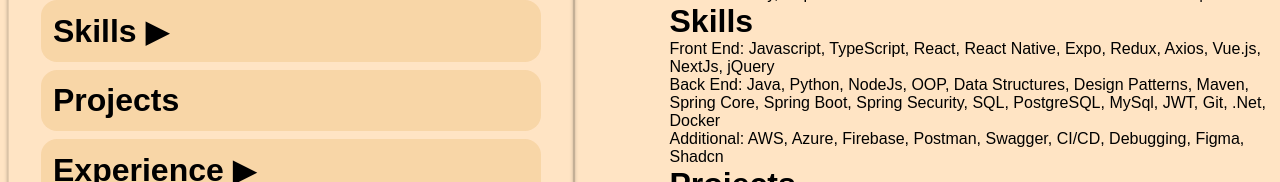
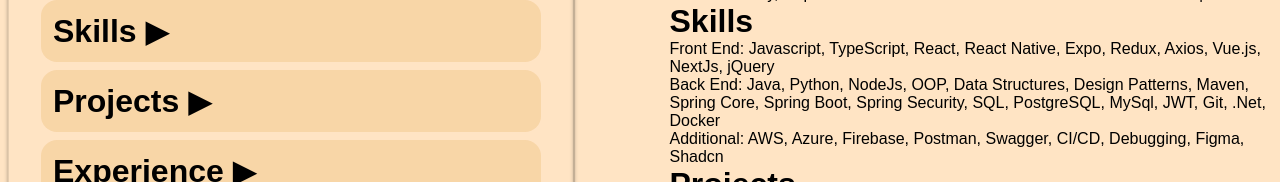
Before and after one commit to mdhazar/CV-Application, a React (Vite) app: page / in a window 1280 px wide. Shown: the part 283-465 px from the top of the page. Built offline with nearby package versions, Linux system fonts and the light colour scheme.

Commit message:
Add form visibility with arrow indicators.

```diff
--- a/src/components/Projects.jsx
+++ b/src/components/Projects.jsx
@@ -62,7 +62,7 @@
   return (
     <div>
       <h1 onClick={() => setShowForm(!showForm)} style={{ cursor: "pointer" }}>
-        Projects
+        Projects {showForm ? "▼" : "▶"}
       </h1>
       {showForm && (
         <div className="general-info">
```
